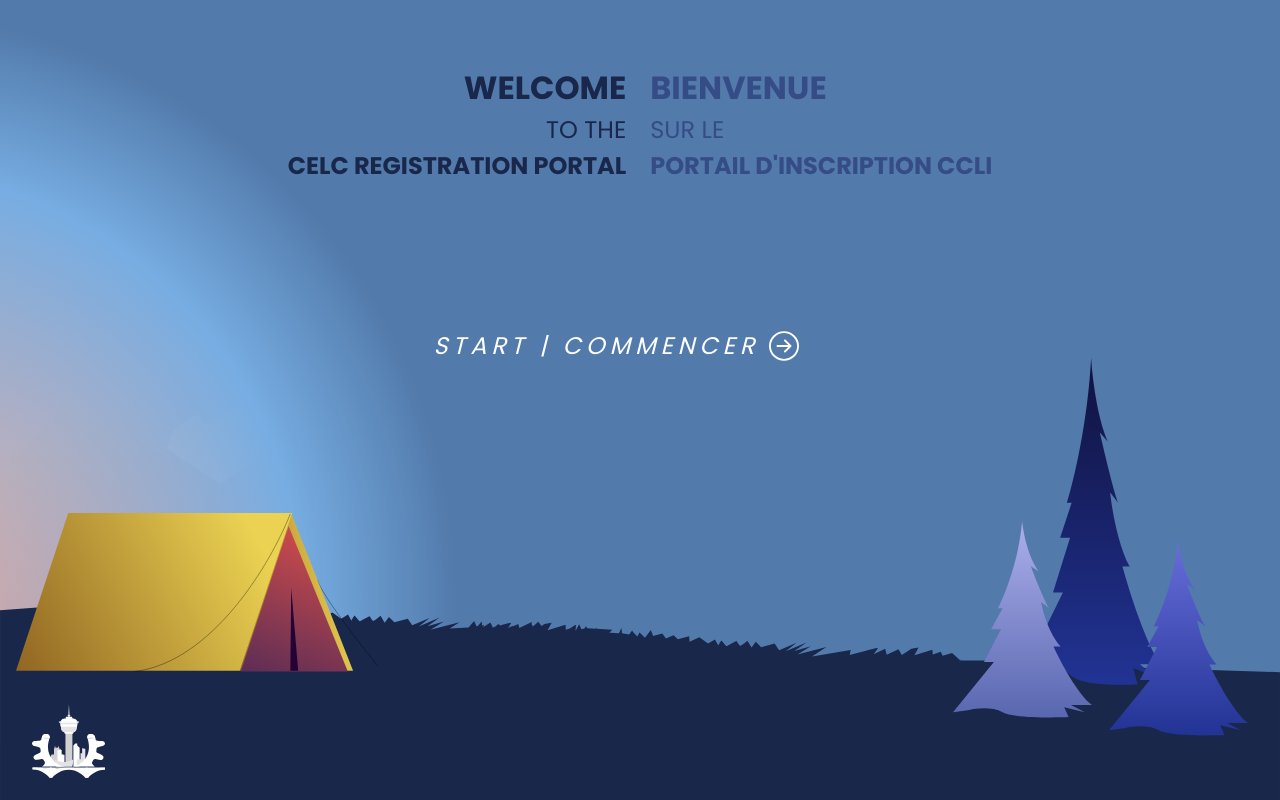
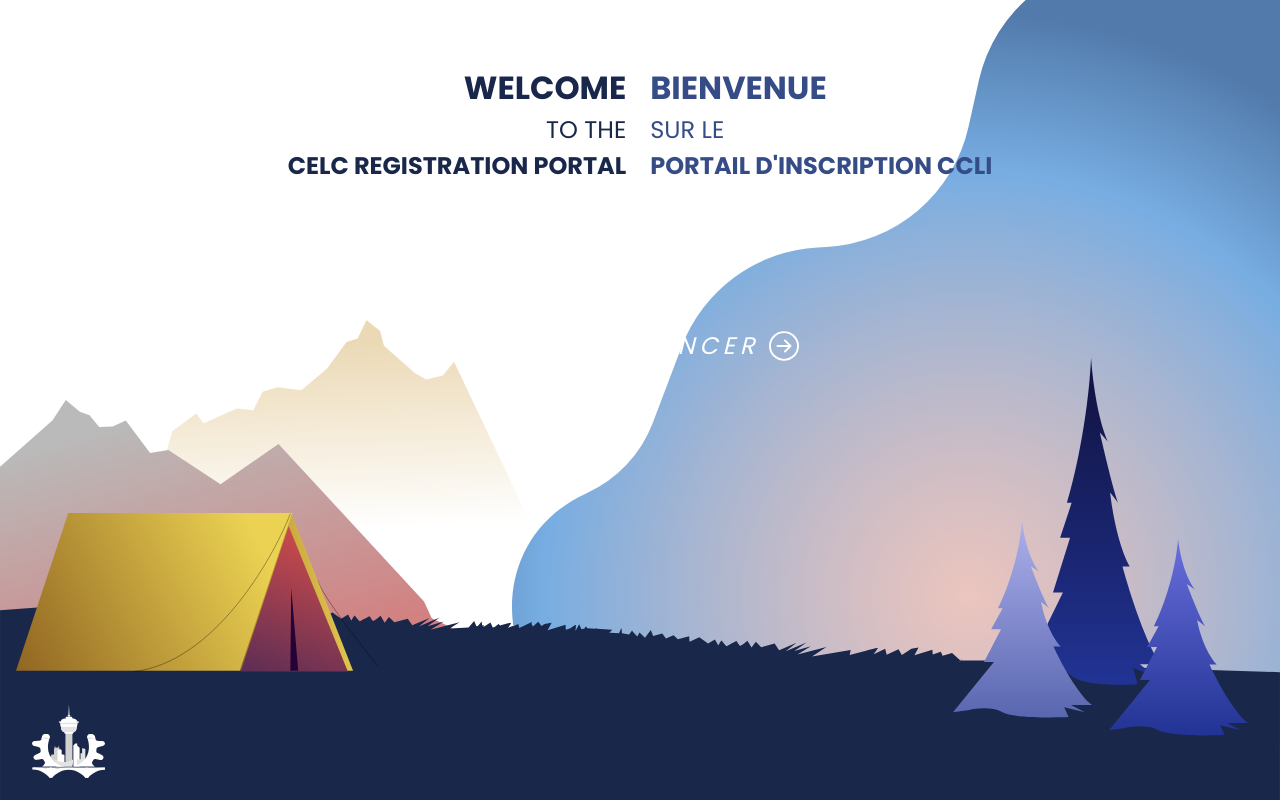
Before and after one commit to CELC2023/pre-delegate-form, a React (Create React App) app: page / in a window 1280 px wide. Built offline with nearby package versions, Linux system fonts and the light colour scheme; no server answers.

Commit message:
feat: update safari issues and description

```diff
--- a/public/index.html
+++ b/public/index.html
@@ -7,7 +7,7 @@
     <meta name="theme-color" content="#000000" />
     <meta
       name="description"
-      content="Web site created using create-react-app"
+      content="CELC 2023 Registration System"
     />
     <link rel="apple-touch-icon" href="%PUBLIC_URL%/logo192.png" />
     <!--
@@ -29,15 +29,5 @@
   <body>
     <noscript>You need to enable JavaScript to run this app.</noscript>
     <div id="root"></div>
-    <!--
-      This HTML file is a template.
-      If you open it directly in the browser, you will see an empty page.
-
-      You can add webfonts, meta tags, or analytics to this file.
-      The build step will place the bundled scripts into the <body> tag.
-
-      To begin the development, run `npm start` or `yarn start`.
-      To create a production bundle, use `npm run build` or `yarn build`.
-    -->
   </body>
 </html>
--- a/src/components/FormAdapter.scss
+++ b/src/components/FormAdapter.scss
@@ -39,6 +39,7 @@
                 &-icon {
                     height: 1.25em;
                     margin-left: 1em;
+                    width: auto;
                 }
             }
         }
@@ -52,6 +53,7 @@
                 &-icon {
                     height: 1.5em;
                     margin-right: 0.5em;
+                    width: auto;
                 }
             }
         }
--- a/src/pages/Landing.scss
+++ b/src/pages/Landing.scss
@@ -5,6 +5,7 @@
 .landing-container {
 
     overflow: hidden;
+    background: $color-white;
     background-color: $color-white;
 
     .mountain-red {
@@ -40,6 +41,7 @@
         height: 100%;
         max-width: unset;
         width: auto;
+        transform: translateX(0);
 
         @media screen and (max-width: $tablet) {
             width: 3000px;
@@ -111,7 +113,6 @@
         font-size: 1.5em;
         z-index: 1;
         display: flex;
-        justify-content: flex-end;
         text-transform: uppercase;
 
         .start-button {
--- a/src/pages/Page.scss
+++ b/src/pages/Page.scss
@@ -93,7 +93,6 @@
             height: 1100px;
             top: 0;
             left: -1075px ;
-            transform: translateX(0);
         }
     }
 }
```
